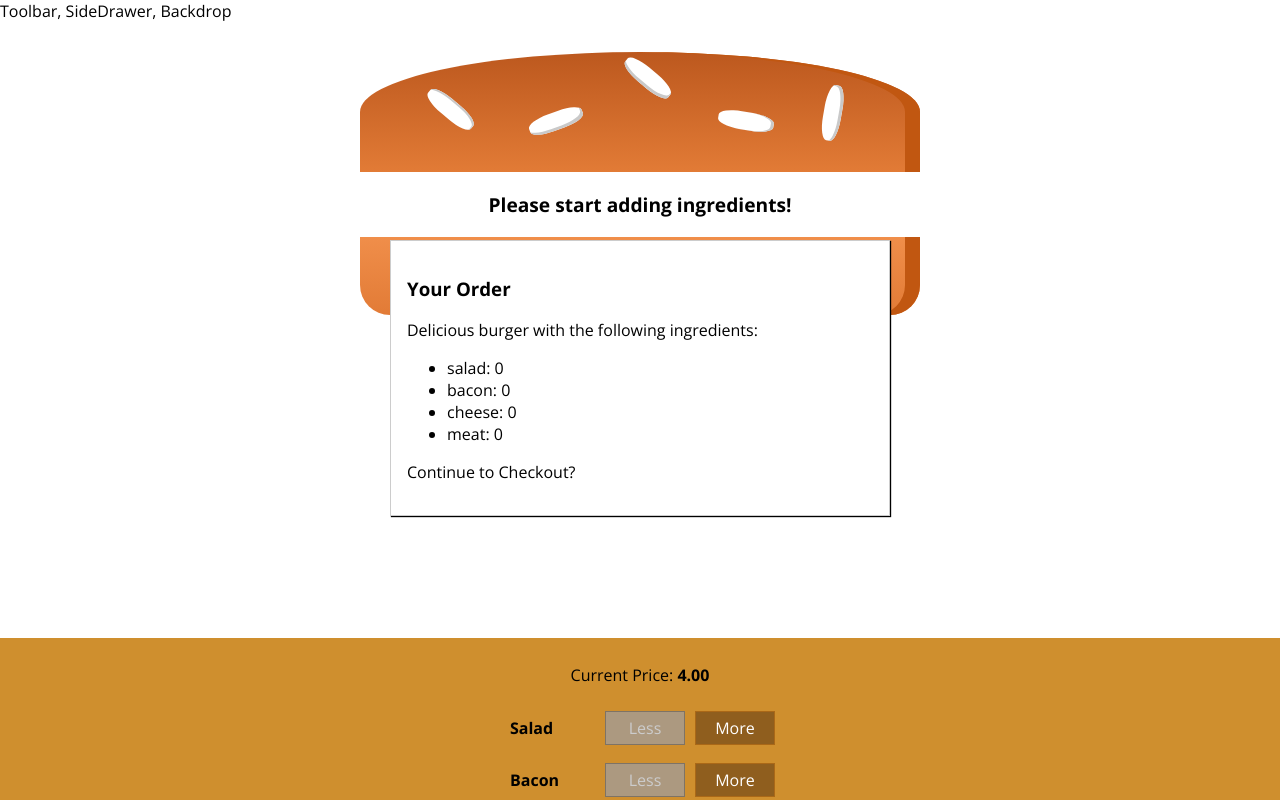
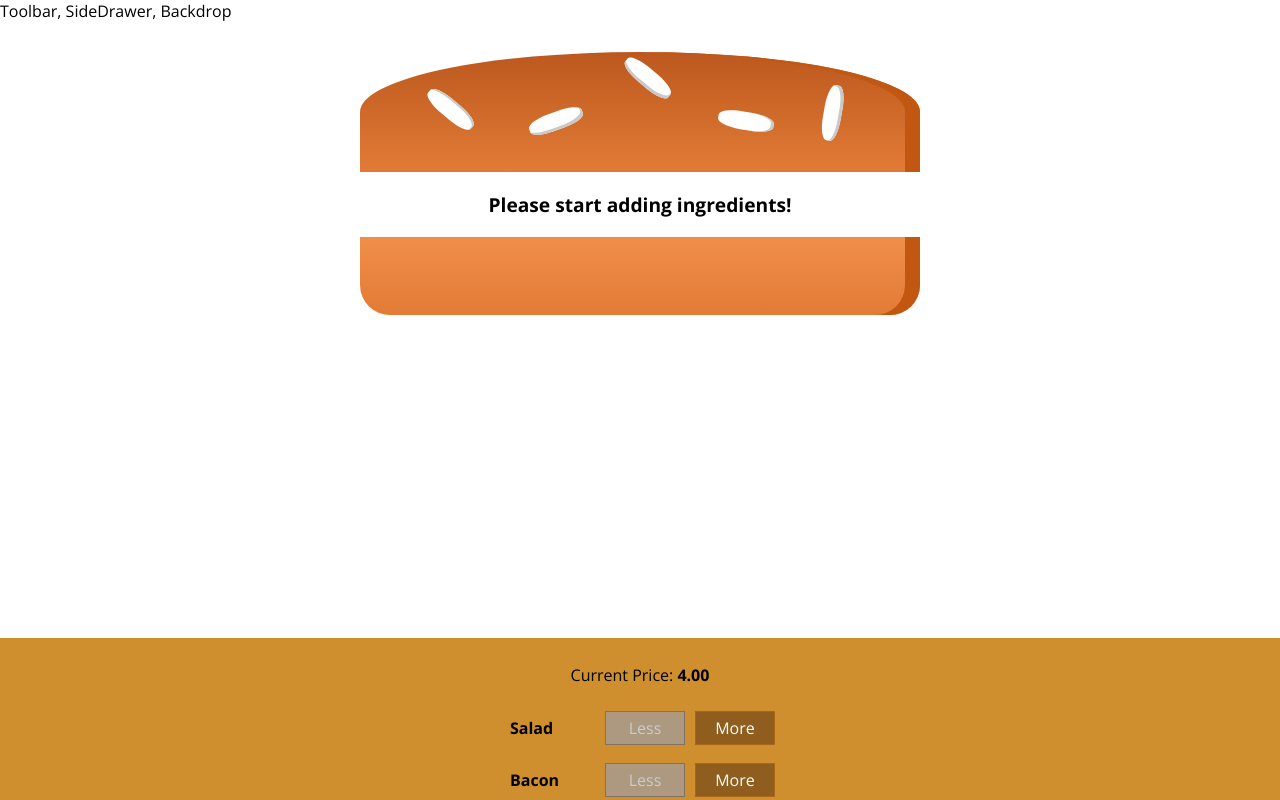
Before and after one commit to 2c0/burger-project, a React app: page / in a window 1280 px wide. Shown: the top 800 px of the page. Built offline with nearby package versions, Linux system fonts and the light colour scheme.

Commit message:
mapping css, adding inline style with JSX aka React Style

```diff
--- a/src/components/UI/Modal/Modal.js
+++ b/src/components/UI/Modal/Modal.js
@@ -2,7 +2,13 @@
 import classes from './Modal.css';
 
 const modal = (props) => (
-    <div className={classes.Modal}>
+    <div
+        className={classes.Modal}
+        style={{
+            transform: props.show ? 'translateY(0)': 'tranlsateY(-100vh)',
+            opacity: props.show ? '1': '0'
+        }}
+        >
         {props.children}
     </div>
 );
```
